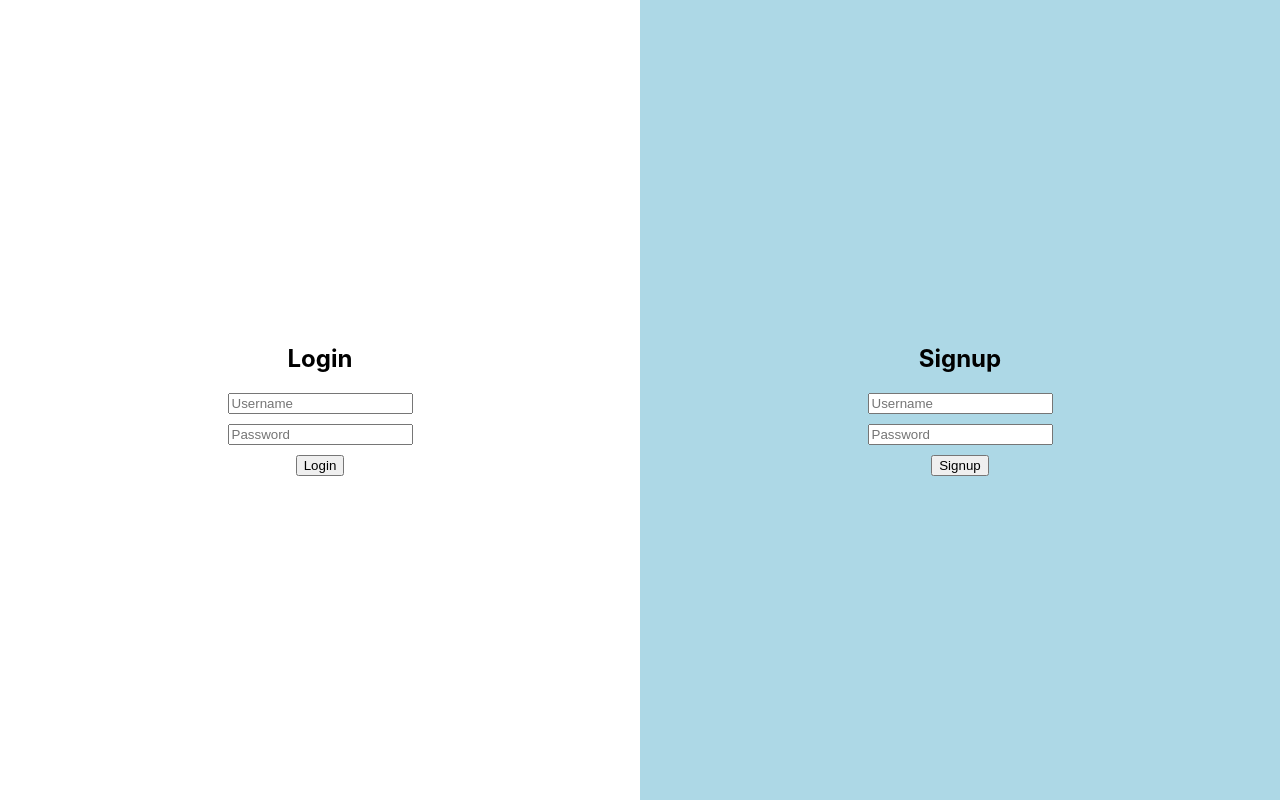
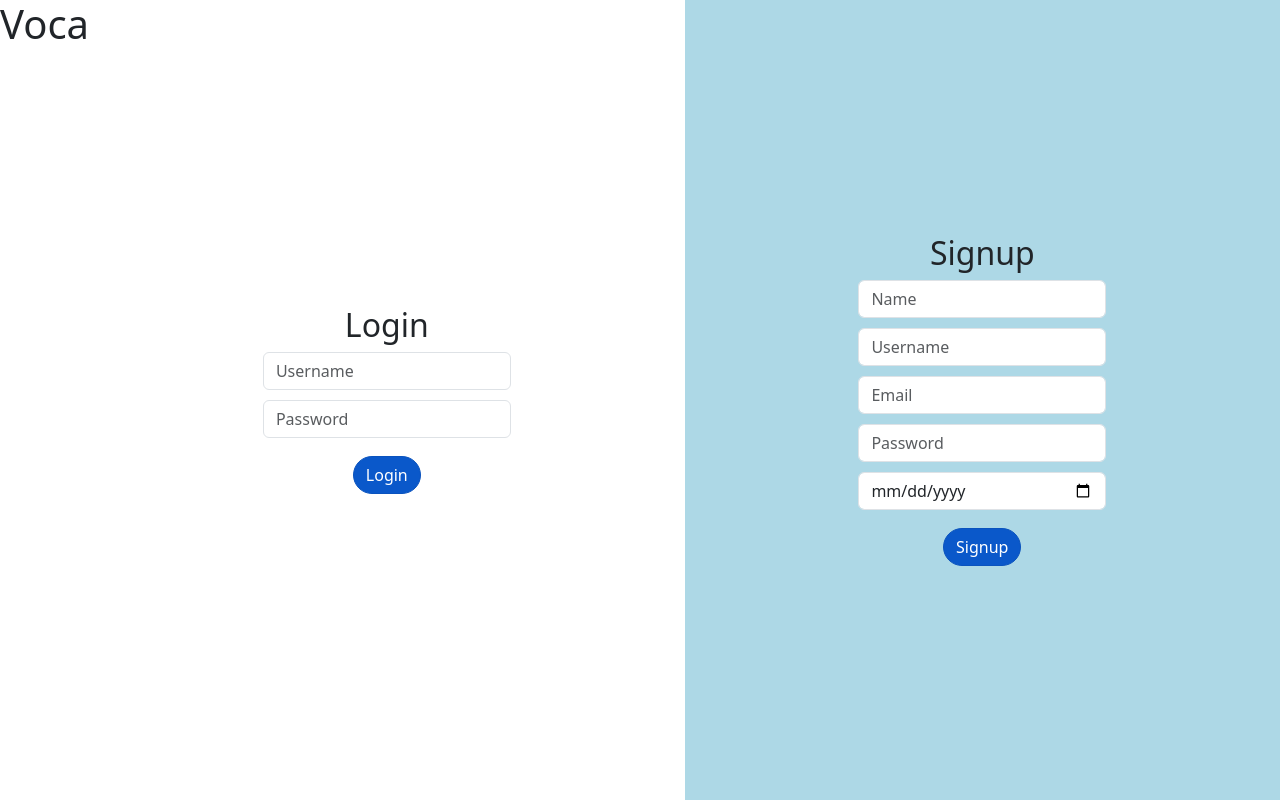
Before and after one commit to Ahmad-ayoub/Voca, a React (Create React App) app: page / in a window 1280 px wide. Built offline with nearby package versions, Linux system fonts and the light colour scheme.

Commit message:
fixing the login/signin page

```diff
--- a/src/App.js
+++ b/src/App.js
@@ -1,4 +1,4 @@
-import React from "react";
+import "bootstrap/dist/css/bootstrap.min.css";
 import "./Components/AuthPage.css";
 import AuthPage from "./Components/AuthPage";
 
--- a/src/Components/AuthPage.css
+++ b/src/Components/AuthPage.css
@@ -5,6 +5,9 @@
   to {
     transform: translateX(0);
   }
+}
+
+.appTitle {
 }
 
 .pageWrapper {
@@ -28,6 +31,7 @@
 
 .loginBtns {
   margin-bottom: 10px;
+  width: 50%;
 }
 
 .signupForm {
@@ -37,4 +41,5 @@
 
 .signupBtns {
   margin-bottom: 10px;
+  width: 50%;
 }
--- a/src/Components/AuthPage.js
+++ b/src/Components/AuthPage.js
@@ -1,8 +1,9 @@
-import React from "react";
+import React, { useState } from "react";
 
 const AuthPage = () => {
   return (
     <div className="pageWrapper">
+      <h1 className="appTitle">Voca</h1>
       <div className="form loginForm">
         <h2>Login</h2>
         <input
@@ -24,13 +25,24 @@ const AuthPage = () => {
         <input
           className="form-control signupBtns"
           type="text"
+          placeholder="Name"
+        />
+        <input
+          className="form-control signupBtns"
+          type="text"
           placeholder="Username"
+        />
+        <input
+          className="form-control signupBtns"
+          type="text"
+          placeholder="Email"
         />
         <input
           className="form-control signupBtns"
           type="password"
           placeholder="Password"
         />
+        <input className="form-control signupBtns" type="date" />
         <button className="btn btn-primary mt-2 rounded-pill active">
           Signup
         </button>
```
